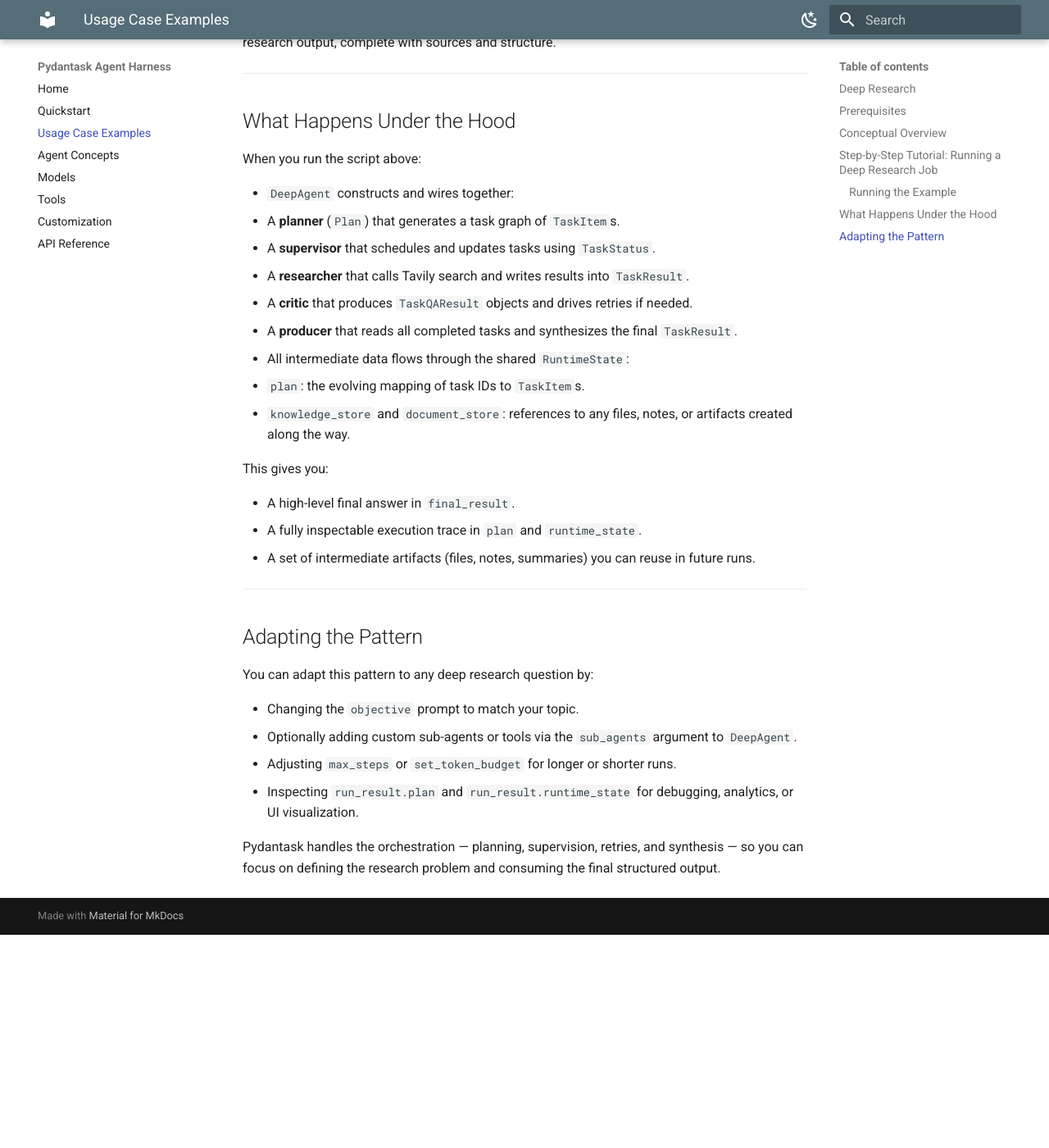
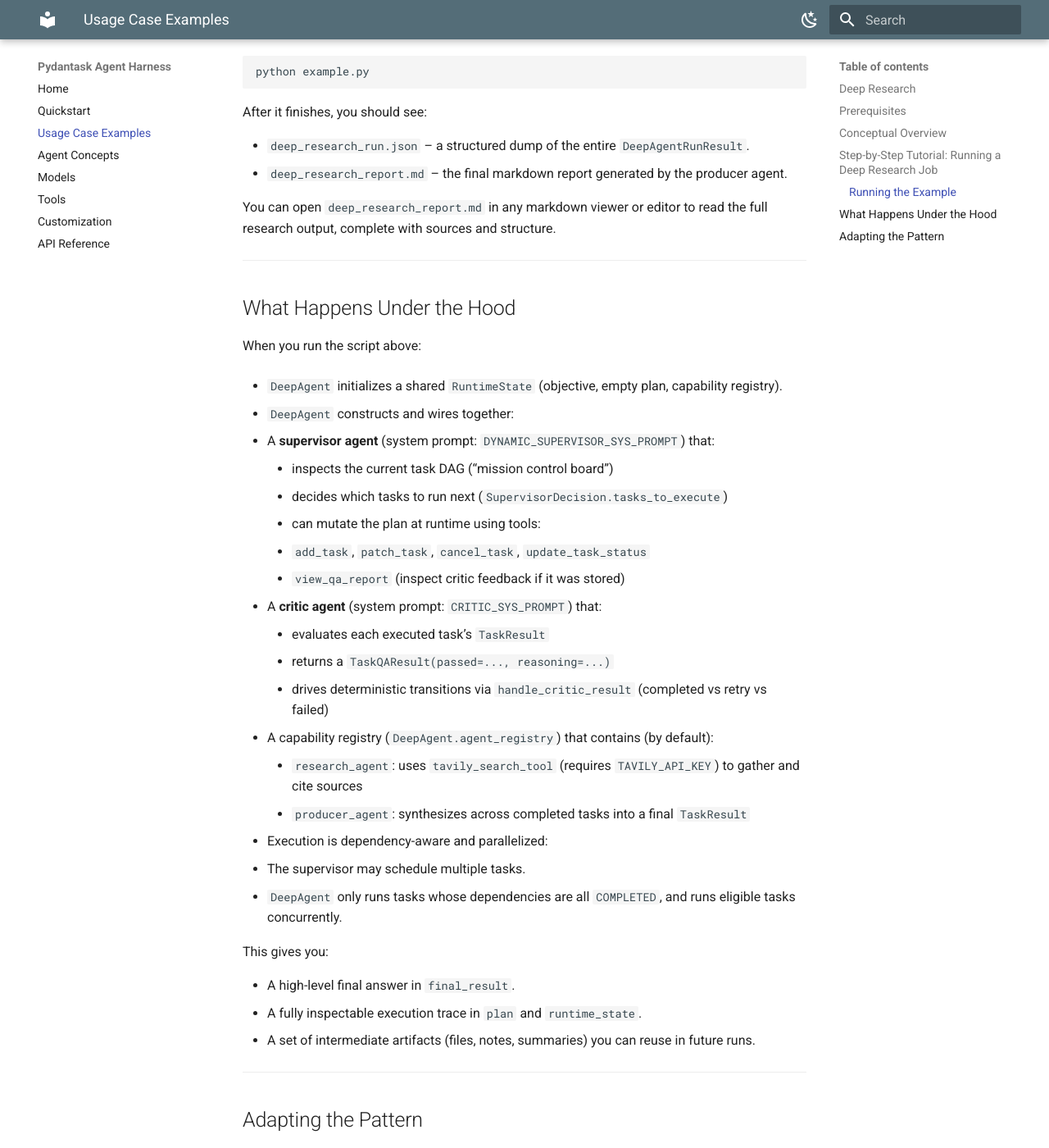
Before and after one commit to GeorgeDittmar/pydantask, an MkDocs documentation site: the page built from docs/use_cases.md, in a window 1280 px wide and 1400 px high, scrolled down 3010 px. Shown: the whole window at 82% size. Built offline with MkDocs 1.6.1 and Material for MkDocs 9.7.7, drawn with Linux system fonts in a browser that asks for light colours; before the commit the page ends 4150 px from its top, so only the background shows below that; some of the changed text lies outside the part shown.

Commit message:
updating use case

```diff
--- a/docs/use_cases.md
+++ b/docs/use_cases.md
@@ -19,7 +19,10 @@
 - Environment variables set:
   - `OPENAI_API_KEY` – for the language model.
   - `TAVILY_API_KEY` – for the research agent’s web search tool.
-- (Optional) Langfuse configured if you want tracing (`LANGFUSE_*` env vars).
+- (Optional) tracing configured (auto-detected) if you want run traces:
+  - Langfuse: `LANGFUSE_PUBLIC_KEY` + `LANGFUSE_SECRET_KEY`
+  - Logfire: `LOGFIRE_API_KEY` (example)
+  - LangSmith: `LANGSMITH_API_KEY` / `LANGCHAIN_API_KEY`
 
 You can use a `.env` file and `python-dotenv` to load these automatically.
 
@@ -30,11 +33,14 @@
 At a high level, a deep research run with `DeepAgent` follows a simple loop:
 
 1. **You provide an objective.** A single natural-language prompt that describes the research question or report you want.
-2. **DeepAgent plans the work.** It breaks the objective into smaller `TaskItem`s (research, analysis, synthesis, etc.).
-3. **Sub-agents execute tasks.** Research, worker, and producer agents run those tasks using tools like web search.
-4. **A critic reviews results.** The critic (`TaskQAResult`) checks quality and can trigger retries when needed.
-5. **The supervisor orchestrates.** It decides which tasks to run next and when the plan is complete.
-6. **You get a final report.** `DeepAgent.run()` returns a `DeepAgentRunResult` with a structured `TaskResult` and the full plan/state for inspection.
+2. **A dynamic supervisor builds the task graph.** Rather than relying on a separate upfront planner step, the supervisor agent incrementally creates `TaskItem`s at runtime using the `add_task` tool.
+3. **Capabilities execute tasks.** The supervisor schedules runnable tasks, and `DeepAgent` executes them using the capability named in `TaskItem.capability` (typically `research_agent` for web research and `producer_agent` for synthesis).
+4. **A critic reviews results.** The critic (`TaskQAResult`) checks each task output and drives deterministic retry/fail transitions.
+5. **Repeat until done.** The loop continues until the supervisor sets `all_tasks_completed=True` (or `max_steps` is reached).
+6. **You get a final report.** `DeepAgent.run()` returns a `DeepAgentRunResult` with:
+   - `final_result` (a `TaskResult`, when a producer task ran)
+   - the final `plan`
+   - the full `runtime_state`
 
 
 ---
@@ -128,16 +134,29 @@
 
 When you run the script above:
 
+- `DeepAgent` initializes a shared `RuntimeState` (objective, empty plan, capability registry).
+
 - `DeepAgent` constructs and wires together:
-  - A **planner** (`Plan`) that generates a task graph of `TaskItem`s.
-  - A **supervisor** that schedules and updates tasks using `TaskStatus`.
-  - A **researcher** that calls Tavily search and writes results into `TaskResult`.
-  - A **critic** that produces `TaskQAResult` objects and drives retries if needed.
-  - A **producer** that reads all completed tasks and synthesizes the final `TaskResult`.
 
-- All intermediate data flows through the shared `RuntimeState`:
-  - `plan`: the evolving mapping of task IDs to `TaskItem`s.
-  - `knowledge_store` and `document_store`: references to any files, notes, or artifacts created along the way.
+  - A **supervisor agent** (system prompt: `DYNAMIC_SUPERVISOR_SYS_PROMPT`) that:
+    - inspects the current task DAG (“mission control board”)
+    - decides which tasks to run next (`SupervisorDecision.tasks_to_execute`)
+    - can mutate the plan at runtime using tools:
+      - `add_task`, `patch_task`, `cancel_task`, `update_task_status`
+      - `view_qa_report` (inspect critic feedback if it was stored)
+
+  - A **critic agent** (system prompt: `CRITIC_SYS_PROMPT`) that:
+    - evaluates each executed task’s `TaskResult`
+    - returns a `TaskQAResult(passed=..., reasoning=...)`
+    - drives deterministic transitions via `handle_critic_result` (completed vs retry vs failed)
+
+  - A capability registry (`DeepAgent.agent_registry`) that contains (by default):
+    - `research_agent`: uses `tavily_search_tool` (requires `TAVILY_API_KEY`) to gather and cite sources
+    - `producer_agent`: synthesizes across completed tasks into a final `TaskResult`
+
+- Execution is dependency-aware and parallelized:
+  - The supervisor may schedule multiple tasks.
+  - `DeepAgent` only runs tasks whose dependencies are all `COMPLETED`, and runs eligible tasks concurrently.
 
 This gives you:
 
@@ -152,8 +171,8 @@
 You can adapt this pattern to any deep research question by:
 
 - Changing the `objective` prompt to match your topic.
-- Optionally adding custom sub-agents or tools via the `sub_agents` argument to `DeepAgent`.
+- Optionally adding custom capabilities via the `sub_agents` argument to `DeepAgent`.
 - Adjusting `max_steps` or `set_token_budget` for longer or shorter runs.
 - Inspecting `run_result.plan` and `run_result.runtime_state` for debugging, analytics, or UI visualization.
 
-Pydantask handles the orchestration — planning, supervision, retries, and synthesis — so you can focus on defining the research problem and consuming the final structured output.
+Pydantask handles the orchestration — dynamic task-graph growth, dependency-aware execution, QA-driven retries, and synthesis — so you can focus on defining the research problem and consuming the final structured output.
```
Also changed, not shown: other parts of docs/use_cases.md (+1 -1 lines).
